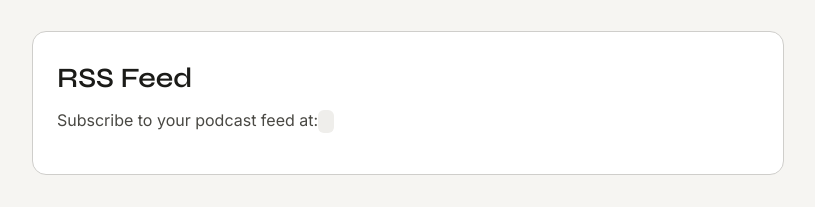
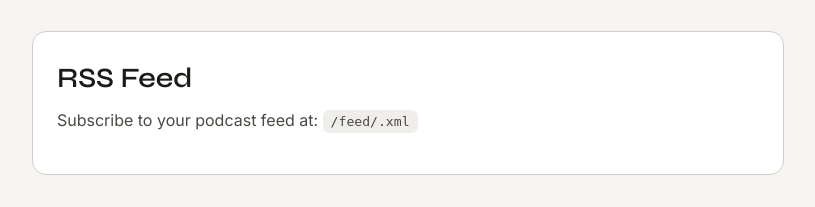
Before and after one commit to petrihanninen/podcast, a Python web app: template templates/settings.html in a window 1280 px wide. Shown: the part 887-1094 px from the top of the page, without its empty margins (232-1047 px from the left). Run offline with Jinja, Linux system fonts and the light colour scheme; the template is opened without the code that fills it, so the values that code supplies are empty; some libraries are stand-ins or nearby versions.

Commit message:
Fix feed URL format in settings template

```diff
--- a/templates/settings.html
+++ b/templates/settings.html
@@ -93,7 +93,7 @@
     <p class="card__body">
       Subscribe to your podcast feed at:
       <code style="background: var(--color-bg-subtle); padding: var(--space-1) var(--space-2); border-radius: var(--radius-sm); font-size: var(--text-caption);">
-        {{ request.url_for('feed', feed_token=user.feed_token) }}
+        /feed/{{ user.feedToken }}.xml
       </code>
     </p>
   </div>
```
